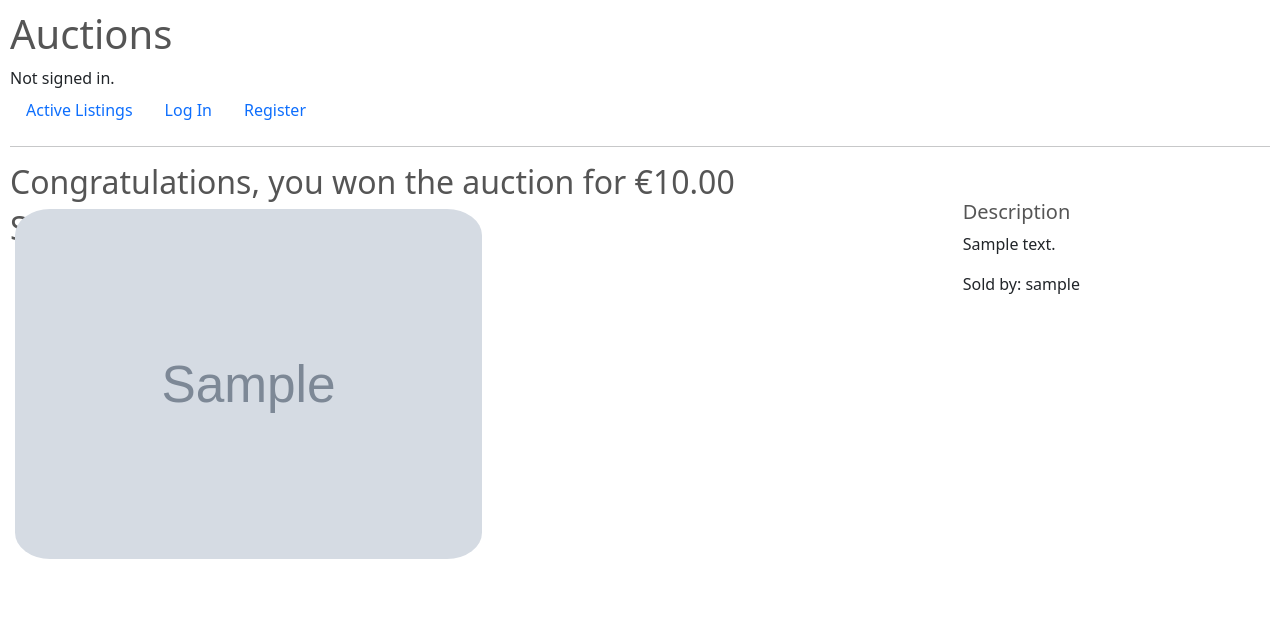
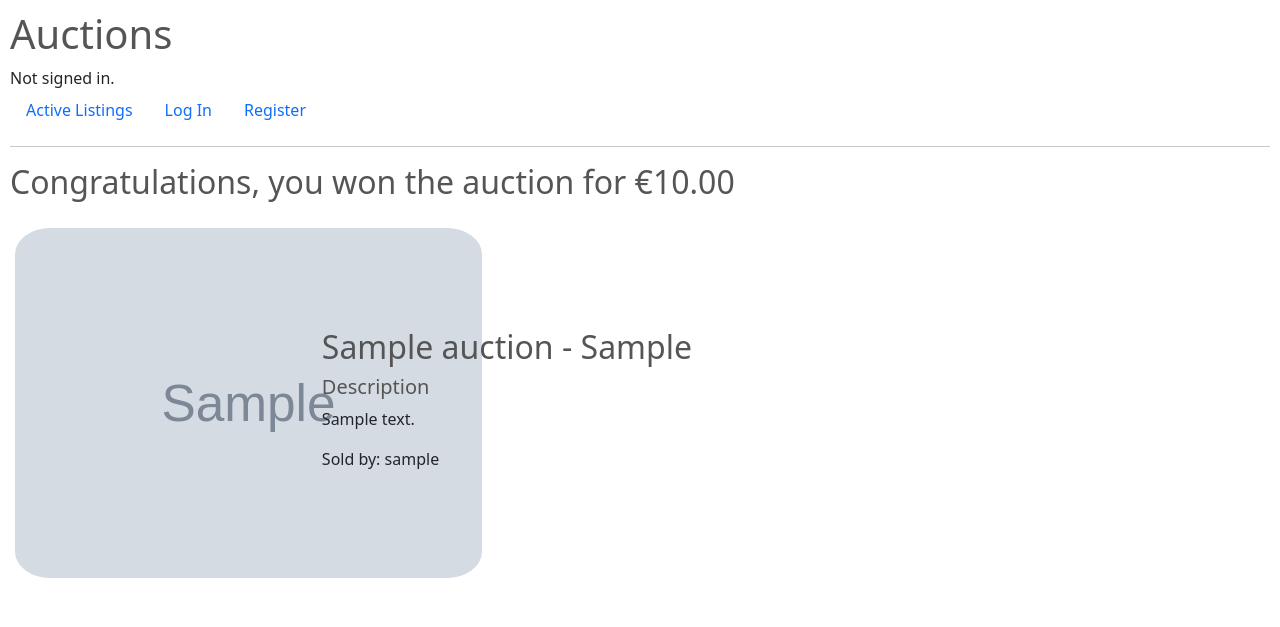
Before and after one commit to minprog-platforms/project-commerce-django-CoenDeJong, a Django app: template auctions/templates/auctions/bought.html in a window 1280 px wide. Shown: the top 627 px of the page. Run offline with Django 3.2, Linux system fonts and the light colour scheme; the template is opened without the code that fills it: values that come from a table or form of the project are taken from there, others are empty; tables that the repository leaves empty hold one stand-in row (values such as "Sample post"); grey boxes marked "Sample" are stand-in pictures.

Commit message:
Forgot to save before pushing..

```diff
--- a/auctions/templates/auctions/bought.html
+++ b/auctions/templates/auctions/bought.html
@@ -3,17 +3,19 @@
 {% block body %}
 
   <h2> Congratulations, you won the auction for €{{ listing.price }} </h2>
-
+  <br>
+  <div class="auction">
     <div class="photo">
       {% if listing.photo %}
         <img src="{{ listing.photo }}" height=200>
       {% endif %}
     </div>
 
+    <div class="info">
       <h2> {{ listing.title }} - {{ listing.category }} </h2>
-  <div class="info">
       <h5> Description </h5>
       <p> {{ listing.description }} </p>
       <p> Sold by: {{ listing.seller }} </p>
     </div>
+  <div>
 {% endblock %}
```
Lines whose indentation alone changed are shown as unchanged.
